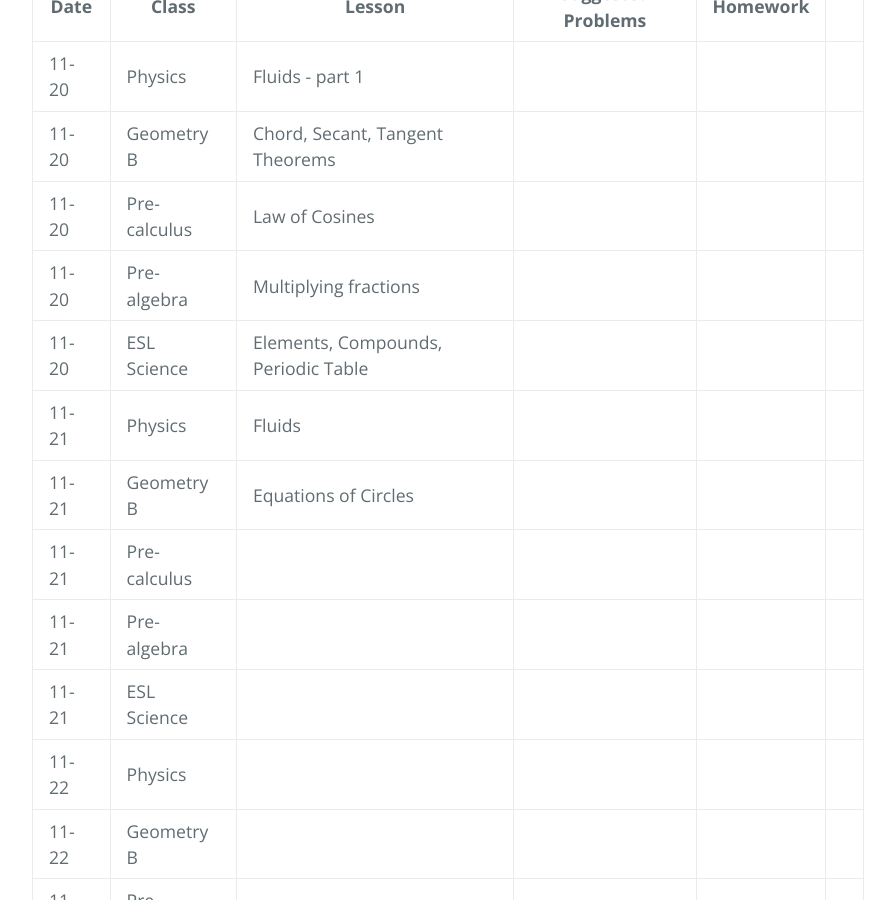
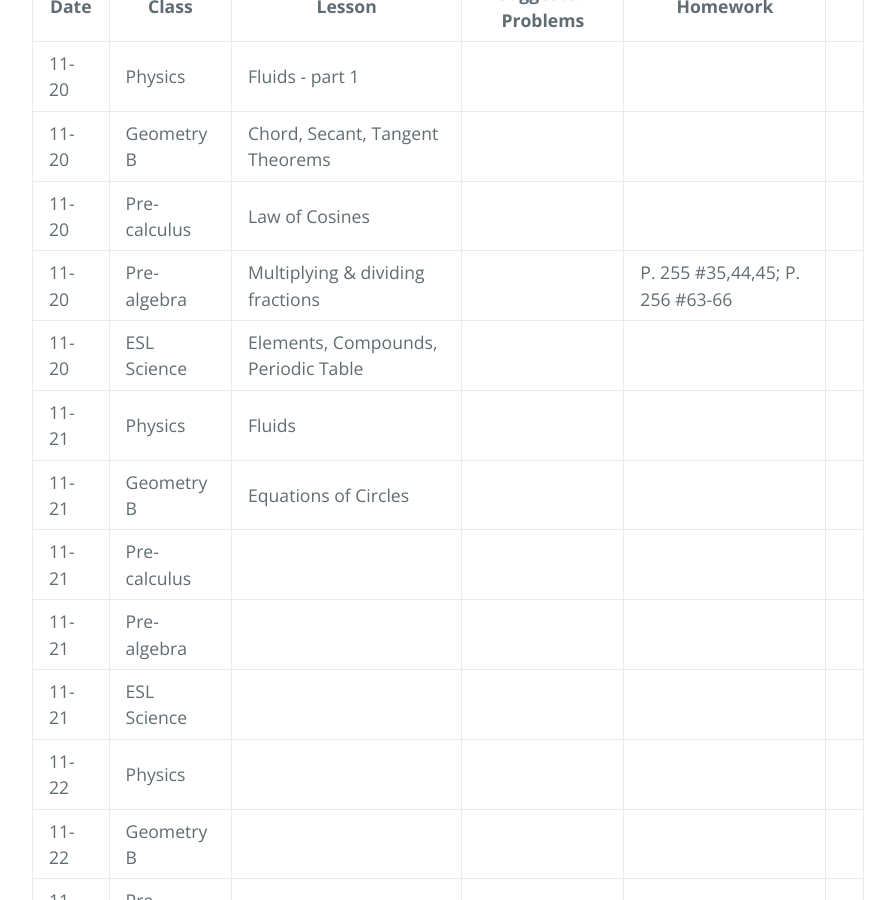
Before and after one commit to gpayoo/gpayoo, a Jekyll site: the page built from index.md, in a window 1280 px wide and 900 px high, scrolled down 597 px. Shown: the whole window, without its empty margins (192-1087 px from the left). Built offline with Jekyll 4.4.1, drawn with Linux system fonts in a browser that asks for light colours; our own code applies the rules of GitHub Pages for plain Markdown files.

Commit message:
Update index.md

```diff
--- a/index.md
+++ b/index.md
@@ -13,7 +13,7 @@ layout: default
 | 11-20 | Physics | Fluids - part 1  | |
 | 11-20 | Geometry B | Chord, Secant, Tangent Theorems | | |
 | 11-20 | Pre-calculus | Law of Cosines  | |
-| 11-20 | Pre-algebra | Multiplying fractions | |
+| 11-20 | Pre-algebra | Multiplying & dividing fractions | | P. 255 #35,44,45; P. 256 #63-66
 | 11-20 | ESL Science | Elements, Compounds, Periodic Table  |  |
 | 11-21 | Physics | Fluids  | |
 | 11-21 | Geometry B | Equations of Circles | | |
```
